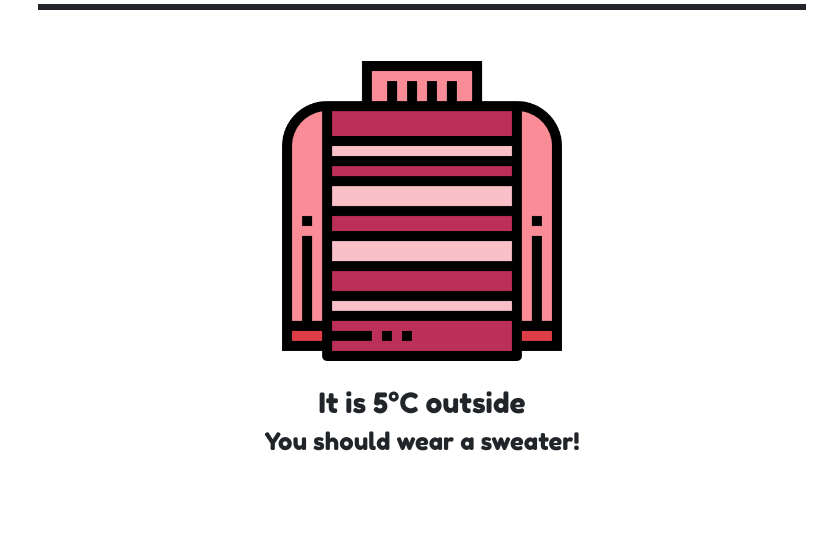
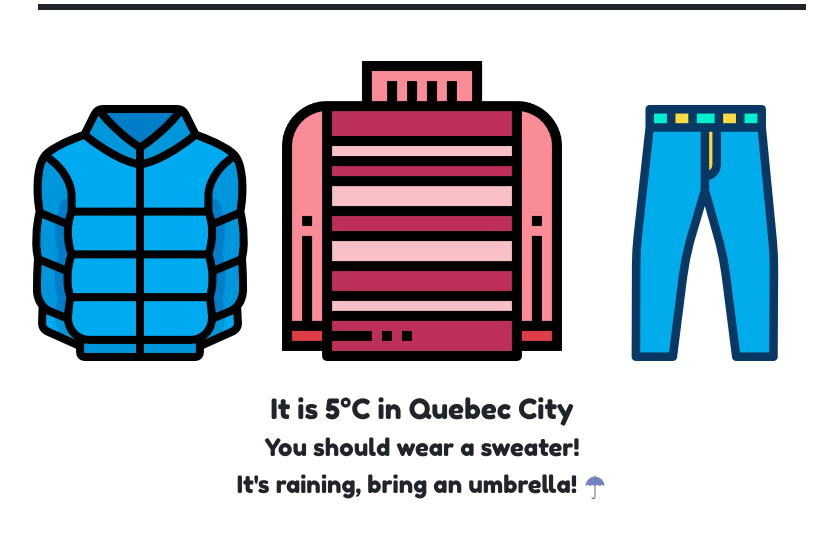
Before and after one commit to ar1mperez/WhateverWeatherServer, a website: page public/index.html in a window 1280 px wide. Shown: the part 100-638 px from the top of the page, without its empty margins (218-1055 px from the left). Drawn offline with nearby package versions, Linux system fonts and the light colour scheme; a web font is replaced by a local one.

Commit message:
added new piece of clothing

```diff
--- a/public/index.html
+++ b/public/index.html
@@ -14,13 +14,28 @@
 
     <div class = "underline-box"></div>
 
-    <div class = "weather-box">
-      <img src = "images/sweater.png" class="rounded mx-auto d-block embed-responsive-16by9 clothing-image"/>
+    <div class = "image-container text-center">
+
+      <div class = "weather-box">
+        <img src = "images/jacket-alt.png" class="rounded mx-auto d-block embed-responsive-16by9 clothing-image"/>
+      </div>
+
+      <div class = "weather-box">
+        <img src = "images/sweater.png" class="rounded mx-auto d-block embed-responsive-16by9 clothing-image"/>
+      </div>
+
+      <div class = "weather-box">
+        <img src = "images/jeans.png" class="rounded mx-auto d-block embed-responsive-16by9 clothing-image"/>
+      </div>
+
+
+
     </div>
 
     <div class = "weather-description text-center">
-      <h3>It is 5°C outside</h3>
+      <h3>It is 5°C in Quebec City</h3>
       <h4> You should wear a sweater! </h4>
+      <h4> It's raining, bring an umbrella! <img src = "images/umbrella24.png"/></h4>
 
     </div>
 
--- a/public/sources.txt
+++ b/public/sources.txt
@@ -1 +1,5 @@
 <div>Icons made by <a href="https://www.flaticon.com/authors/smalllikeart" title="smalllikeart">smalllikeart</a> from <a href="https://www.flaticon.com/" 			    title="Flaticon">www.flaticon.com</a> is licensed by <a href="http://creativecommons.org/licenses/by/3.0/" title="Creative Commons BY 3.0" target="_blank">CC 3.0 BY</a></div>
+<div>Icons made by <a href="https://www.flaticon.com/authors/smashicons" title="Smashicons">Smashicons</a> from <a href="https://www.flaticon.com/" 			    title="Flaticon">www.flaticon.com</a> is licensed by <a href="http://creativecommons.org/licenses/by/3.0/" 			    title="Creative Commons BY 3.0" target="_blank">CC 3.0 BY</a></div>
+<div>Icons made by <a href="https://www.flaticon.com/authors/kiranshastry" title="Kiranshastry">Kiranshastry</a> from <a href="https://www.flaticon.com/" 			    title="Flaticon">www.flaticon.com</a> is licensed by <a href="http://creativecommons.org/licenses/by/3.0/" 			    title="Creative Commons BY 3.0" target="_blank">CC 3.0 BY</a></div>
+<div>Icons made by <a href="https://www.freepik.com/" title="Freepik">Freepik</a> from <a href="https://www.flaticon.com/" 			    title="Flaticon">www.flaticon.com</a> is licensed by <a href="http://creativecommons.org/licenses/by/3.0/" 			    title="Creative Commons BY 3.0" target="_blank">CC 3.0 BY</a></div>
+<div>Icons made by <a href="https://www.freepik.com/" title="Freepik">Freepik</a> from <a href="https://www.flaticon.com/" 			    title="Flaticon">www.flaticon.com</a> is licensed by <a href="http://creativecommons.org/licenses/by/3.0/" 			    title="Creative Commons BY 3.0" target="_blank">CC 3.0 BY</a></div>
--- a/public/style.css
+++ b/public/style.css
@@ -11,19 +11,24 @@
   margin-bottom:2%;
 }
 
+
+.image-container {
+
+}
 .weather-box{
-  margin-left: 20%;
-  margin-right: 20%;
+  /*margin-left: 20%;
+  margin-right: 20%;*/
   padding-top: 2%;
+  display: inline-block;
   /*border: solid;*/
 
 }
 
 .clothing-image {
     max-height: 300px;
-    min-height: 100px;
+    min-height: 50px;
     max-width: 300px;
-    min-width: 100px;
+    min-width: 50px;
 }
 
 .weather-description{
```
Also changed, not shown: public/images/jacket-alt.png (added), public/images/jacket.png (added), public/images/jeans.png (added), public/images/pants.png (added), public/images/shorts.png (added), public/images/sweater-small.png (added), public/images/umbrella.png (added), public/images/umbrella24.png (added).
